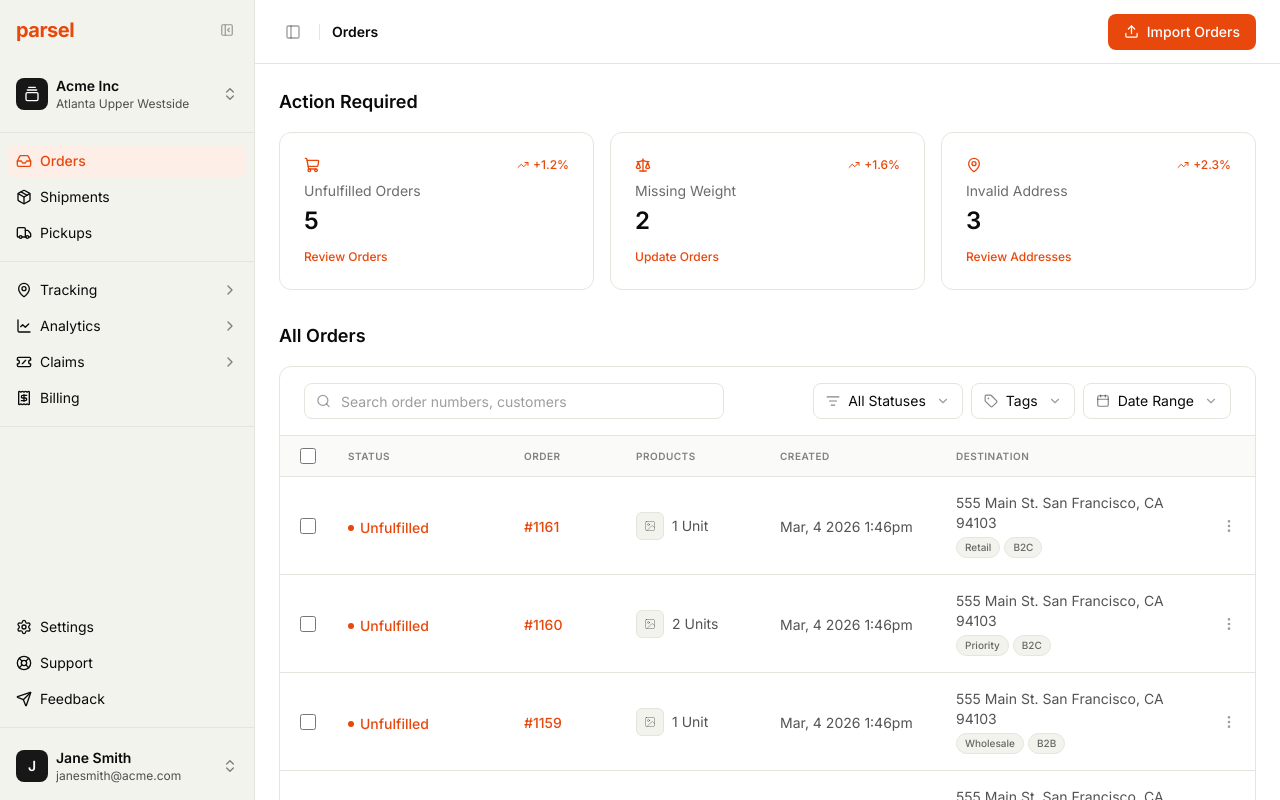
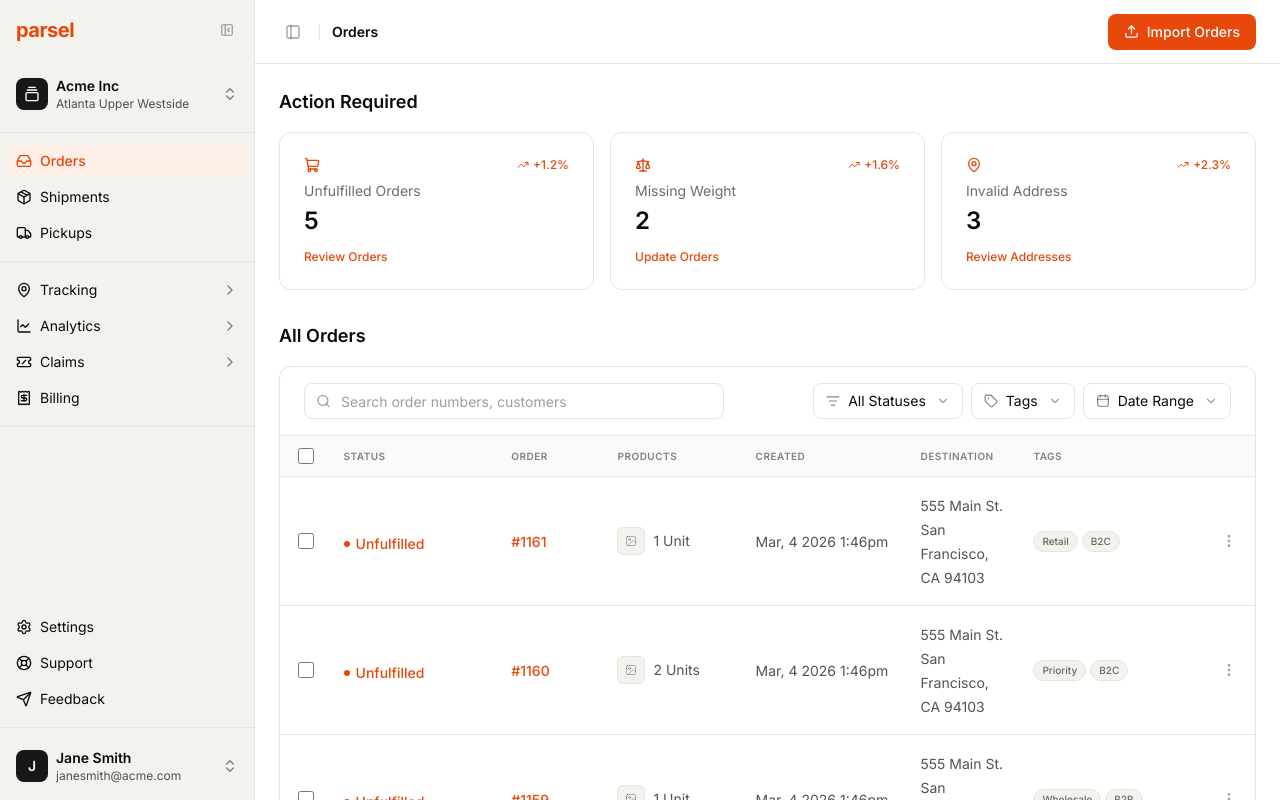
Before and after one commit to ghernandez-parsel/parsel-app, a React (Vite) app: page /orders in a window 1280 px wide. Built offline with nearby package versions, Linux system fonts and the light colour scheme.

Commit message:
Add Orders Page

```diff
--- a/src/pages/Orders.tsx
+++ b/src/pages/Orders.tsx
@@ -477,6 +477,7 @@ export function Orders() {
                   <th className="py-3 px-3 text-left text-[10px] font-semibold tracking-wider text-[#0a0a0a]/50 uppercase w-36">Products</th>
                   <th className="py-3 px-3 text-left text-[10px] font-semibold tracking-wider text-[#0a0a0a]/50 uppercase w-44">Created</th>
                   <th className="py-3 px-3 text-left text-[10px] font-semibold tracking-wider text-[#0a0a0a]/50 uppercase">Destination</th>
+                  <th className="py-3 px-3 text-left text-[10px] font-semibold tracking-wider text-[#0a0a0a]/50 uppercase w-48">Tags</th>
                   <th className="py-3 px-3 w-12" />
                 </tr>
               </thead>
@@ -531,16 +532,20 @@ export function Orders() {
                         <span className="text-sm text-[#0a0a0a]/70">{order.created}</span>
                       </td>
 
-                      {/* Destination + Tags */}
+                      {/* Destination */}
                       <td className="py-4 px-3">
-                        <div className="flex flex-col gap-1">
-                          <span className="text-sm text-[#0a0a0a]/70">{order.destination}</span>
-                          {order.tags.length > 0 && (
-                            <div className="flex items-center gap-1 flex-wrap">
-                              {order.tags.map((t) => <TagPill key={t} label={t} />)}
-                            </div>
-                          )}
-                        </div>
+                        <span className="text-sm text-[#0a0a0a]/70">{order.destination}</span>
+                      </td>
+
+                      {/* Tags */}
+                      <td className="py-4 px-3 w-48">
+                        {order.tags.length > 0 ? (
+                          <div className="flex items-center gap-1 flex-wrap">
+                            {order.tags.map((t) => <TagPill key={t} label={t} />)}
+                          </div>
+                        ) : (
+                          <span className="text-sm text-[#0a0a0a]/30">—</span>
+                        )}
                       </td>
 
                       {/* Actions */}
@@ -553,7 +558,7 @@ export function Orders() {
                   ))
                 ) : (
                   <tr>
-                    <td colSpan={7} className="py-16 text-center">
+                    <td colSpan={8} className="py-16 text-center">
                       <div className="flex flex-col items-center gap-2">
                         <div className="w-10 h-10 rounded-full bg-[#f3f3ed] flex items-center justify-center">
                           <ShoppingCart size={18} className="text-[#0a0a0a]/30" />
```
